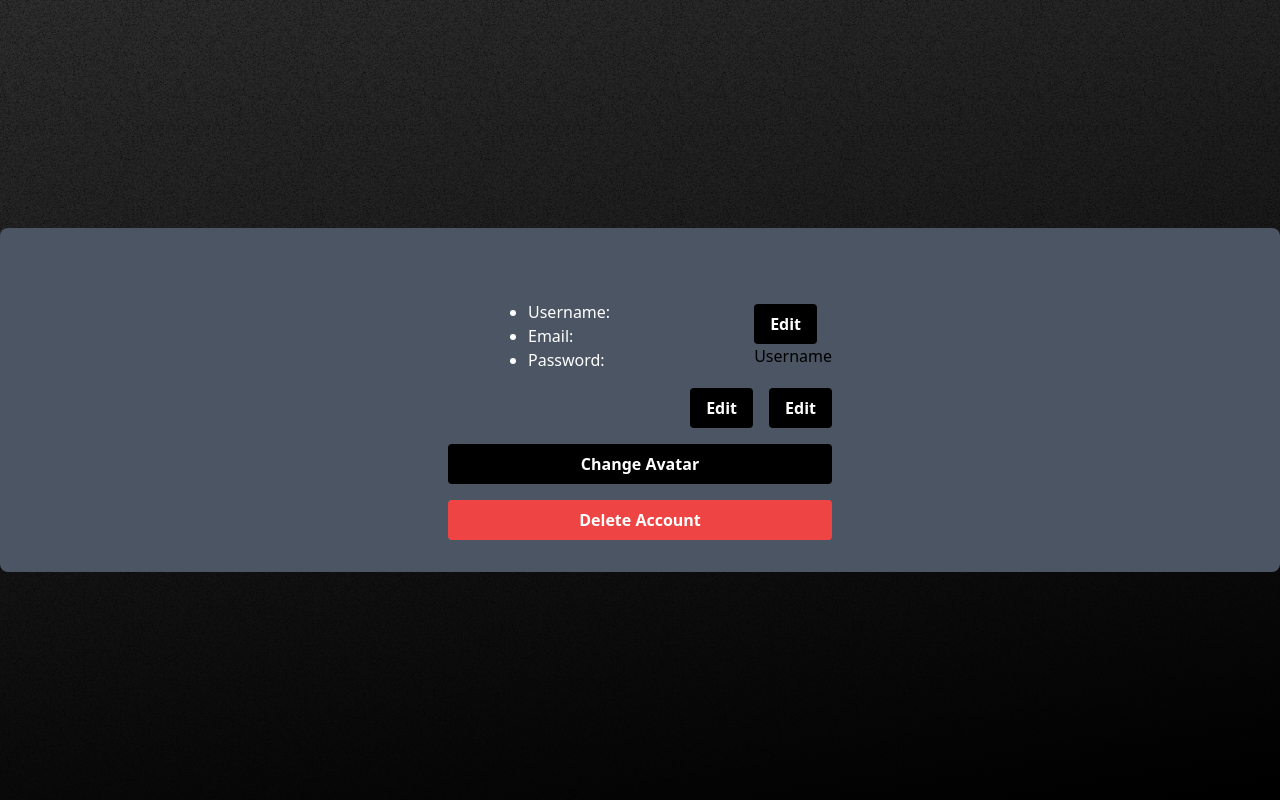
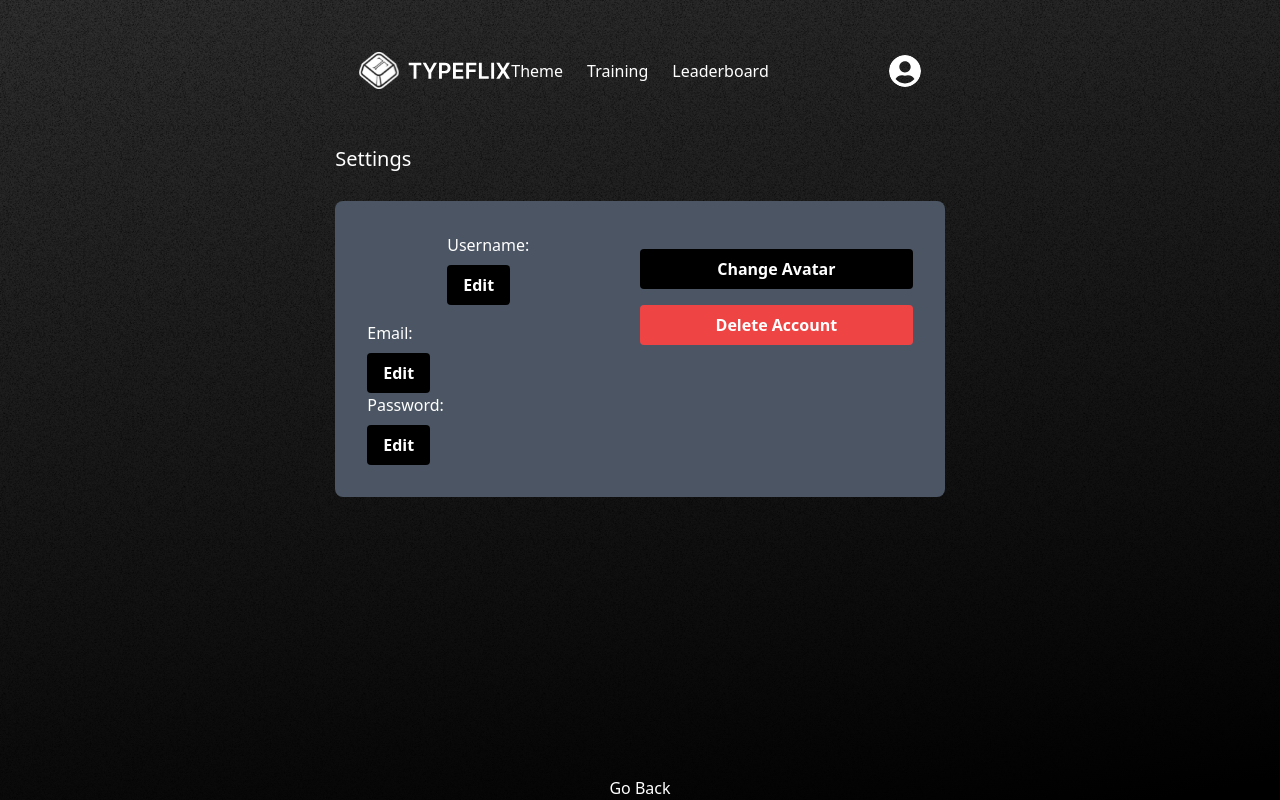
Before and after one commit to Torsoto/typeflix, a React (Vite) app in the folder client/: page /settings in a window 1280 px wide. Built offline with nearby package versions, Linux system fonts and the light colour scheme.

Commit message:
worked on the settings/added endpoints in server

```diff
--- a/client/src/pages/Settings.jsx
+++ b/client/src/pages/Settings.jsx
@@ -1,4 +1,6 @@
 import { useState } from "react";
+import { BiTimeFive } from "react-icons/bi";
+import Navbar from "../components/Home/Navbar.jsx";
 import "../styles/Settings.css";
 
 function Settings() {
@@ -9,10 +11,73 @@ function Settings() {
   const [newEmail, setNewEmail] = useState("");
   const [newPassword, setNewPassword] = useState("");
 
-  const handleDeleteAccount = () => {};
-  const handleUpdateEmail = () => {};
-  const handleUpdatePassword = () => {};
-  const handleUpdateUsername = () => {};
+  const handleDeleteAccount = async () => {
+    try {
+      // Call the delete account API endpoint
+      await fetch("/api/delete-account", {
+        method: "DELETE",
+        // Add necessary headers or authentication tokens if required
+      });
+
+      // Account deletion successful, perform any additional cleanup or redirection
+    } catch (error) {
+      setError("Failed to delete the account. Please try again later.");
+    }
+  };
+
+  const handleUpdateEmail = async () => {
+    try {
+      // Call the update email API endpoint with the new email value
+      await fetch("/api/update-email", {
+        method: "POST",
+        body: JSON.stringify({ email: newEmail }),
+        headers: {
+          "Content-Type": "application/json",
+        },
+        // Add necessary headers or authentication tokens if required
+      });
+
+      // Email update successful, perform any additional actions
+    } catch (error) {
+      setError("Failed to update the email. Please try again later.");
+    }
+  };
+
+  const handleUpdatePassword = async () => {
+    try {
+      // Call the update password API endpoint with the new password value
+      await fetch("/api/update-password", {
+        method: "POST",
+        body: JSON.stringify({ password: newPassword }),
+        headers: {
+          "Content-Type": "application/json",
+        },
+        // Add necessary headers or authentication tokens if required
+      });
+
+      // Password update successful, perform any additional actions
+    } catch (error) {
+      setError("Failed to update the password. Please try again later.");
+    }
+  };
+
+  const handleUpdateUsername = async () => {
+    try {
+      // Call the update username API endpoint with the new username value
+      await fetch("/api/update-username", {
+        method: "POST",
+        body: JSON.stringify({ username: newUsername }),
+        headers: {
+          "Content-Type": "application/json",
+        },
+        // Add necessary headers or authentication tokens if required
+      });
+
+      // Username update successful, perform any additional actions
+    } catch (error) {
+      setError("Failed to update the username. Please try again later.");
+    }
+  };
 
   const handleToggleAvatarOptions = () => {
     setShowAvatarOptions(!showAvatarOptions);
@@ -28,44 +93,54 @@ function Settings() {
   };
 
   return (
-    <div className="main-bg flex items-center justify-center h-screen">
-      <div className="container mx-auto bg-gray-600 p-8 rounded-lg">
-        <div className="max-w-sm mx-auto mt-10">
+    <>
+      <div className="main-bg flex flex-col items-center justify-center h-screen">
+        <div className="h-[90%] m-auto max-w-7xl">
+          <Navbar />
+          <h1 className="text-white mt-8 text-xl pb-7">Settings</h1>
+          <div className="container mx-auto bg-gray-600 p-8 rounded-lg flex">
+            <div className="w-1/2">
               <div className="flex items-center mb-4">
                 <div className="w-16 h-16 rounded-full overflow-hidden mr-4">
                   {avatarStyle && <img src={avatarStyle} alt="Avatar" />}
                 </div>
-            <ul className="list-disc text-white">
-              <li>Username:</li>
-              <li>Email:</li>
-              <li>Password:</li>
-            </ul>
-            <div className="ml-auto">
+                <div>
+                  <p className="text-white">Username:</p>
                   <button
-                className="bg-black text-white font-semibold py-2 px-4 rounded"
+                    className="bg-black text-white font-semibold py-2 px-4 rounded mt-2"
                     onClick={handleUpdateUsername}
                   >
                     Edit
                   </button>
-              <p>Username</p>
                 </div>
               </div>
+
               <div className="flex items-center">
-            <div className="ml-auto">
+                <div>
+                  <p className="text-white">Email:</p>
                   <button
-                className="bg-black text-white font-semibold py-2 px-4 rounded"
+                    className="bg-black text-white font-semibold py-2 px-4 rounded mt-2"
                     onClick={handleUpdateEmail}
                   >
                     Edit
                   </button>
+                </div>
+              </div>
+
+              <div className="flex items-center">
+                <div>
+                  <p className="text-white">Password:</p>
                   <button
-                className="ml-4 bg-black text-white font-semibold py-2 px-4 rounded"
+                    className="bg-black text-white font-semibold py-2 px-4 rounded mt-2"
                     onClick={handleUpdatePassword}
                   >
                     Edit
                   </button>
                 </div>
               </div>
+            </div>
+
+            <div className="w-1/2">
               <div className="flex flex-col mt-4">
                 <button
                   className="bg-black text-white font-semibold py-2 px-4 rounded"
@@ -79,6 +154,8 @@ function Settings() {
                 >
                   Delete Account
                 </button>
+              </div>
+            </div>
           </div>
           {showAvatarOptions && (
             <div className="fixed top-0 left-0 right-0 bottom-0 flex items-center justify-center bg-gray-800 bg-opacity-75">
@@ -187,8 +264,15 @@ function Settings() {
           )}
           {error && <div className="text-red-500 mt-4">{error}</div>}
         </div>
+        <div>
+          <a href="/">
+            <span className="ont-medium text-white transition-colors hover:text-gray-400">
+              Go Back
+            </span>
+          </a>
         </div>
       </div>
+    </>
   );
 }
 
```
Also changed, not shown: 1 other file (tests, documents, lock files or other folders). Lines whose indentation alone changed are shown as unchanged.
